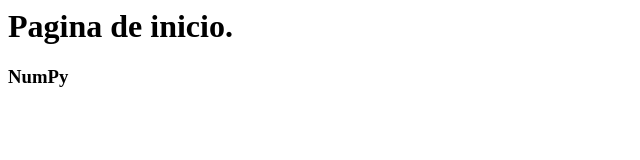
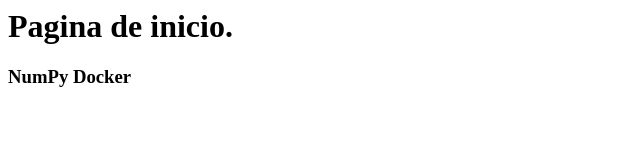
Before and after one commit to taquero-programador/taquero-programador.github.io, a plain HTML site: page index.html in a window 1280 px wide. Shown: the full height of the page, 0-640 px from the left. Drawn offline with Linux system fonts and the light colour scheme.

Commit message:
feat(index)

```diff
--- a/index.html
+++ b/index.html
@@ -1,3 +1,3 @@
 <h1>Pagina de inicio.</h1>
 
-<h3>NumPy</h3>
+<h3>NumPy Docker</h3>
```
